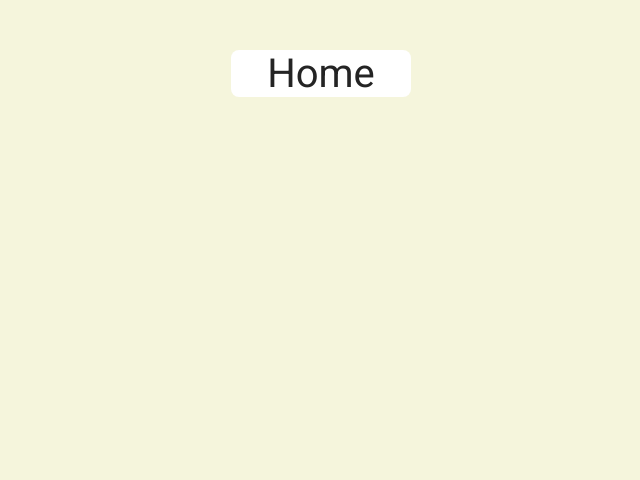
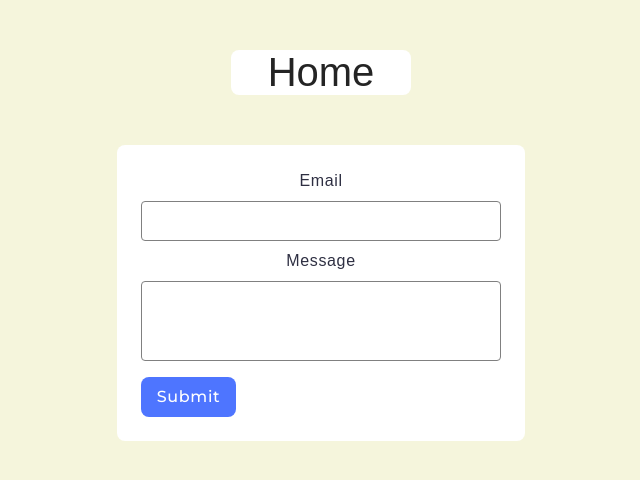
Before and after one commit to migell1415/goit-js-hw-09, a website built with Vite: page src/2-form.html in a window 1280 px wide. Shown: the whole page, without its empty margins (319-959 px from the left). Built offline with nearby package versions, Linux system fonts and the light colour scheme.

Commit message:
create form

```diff
--- a/src/2-form.html
+++ b/src/2-form.html
@@ -9,6 +9,17 @@
   </head>
   <body>
     <a class="nav-link" href="./index.html">Home</a>
+    <form class="feedback-form" autocomplete="off">
+      <label>
+        Email
+        <input type="email" name="email" autofocus />
+      </label>
+      <label>
+        Message
+        <textarea name="message" rows="8"></textarea>
+      </label>
+      <button type="submit">Submit</button>
+    </form>
 
     <script src="./js/2-form.js" type="module"></script>
   </body>
--- /dev/null
+++ b/src/css/2-form.css
@@ -0,0 +1,80 @@
+.feedback-form {
+    margin: 0 auto;
+    width: 408px;
+    height: 296px;
+    padding: 24px;
+    background-color: #fff;
+    border-radius: 8px
+}
+
+.feedback-form>label {
+    display: flex;
+    flex-direction: column;
+    gap: 8px;
+    color: #2e2f42;
+    line-height: 24px;
+    letter-spacing: .64px
+}
+
+.feedback-form>label>input {
+    margin-bottom: 8px;
+    height: 40px;
+    border-radius: 4px;
+    border: 1px solid #808080;
+    color: #2e2f42;
+    font-family: Montserrat;
+    font-size: 16px;
+    font-style: normal;
+    font-weight: 400;
+    line-height: 24px;
+    letter-spacing: .64px
+}
+
+.feedback-form>label>textarea {
+    margin-bottom: 16px;
+    height: 80px;
+    border-radius: 4px;
+    border: 1px solid #808080;
+    resize: none;
+    color: #2e2f42;
+    font-family: Montserrat;
+    font-size: 16px;
+    font-style: normal;
+    font-weight: 400;
+    line-height: 24px;
+    letter-spacing: .64px
+}
+
+.feedback-form>button {
+    width: 95px;
+    height: 40px;
+    display: flex;
+    padding: 8px 16px;
+    justify-content: center;
+    align-items: center;
+    border-radius: 8px;
+    background-color: #4e75ff;
+    border: none;
+    color: #fff;
+    font-family: Montserrat;
+    font-size: 16px;
+    font-style: normal;
+    font-weight: 500;
+    line-height: 24px;
+    letter-spacing: .64px
+}
+
+.feedback-form>label>input:hover,
+.feedback-form>label>textarea:hover {
+    border: 1px solid #000
+}
+
+.feedback-form>label>input:focus,
+.feedback-form>label>textarea:focus {
+    border: 1px solid #808080;
+    outline: none
+}
+
+.feedback-form>button:hover {
+    background-color: #6c8cff
+}
--- a/src/css/styles.css
+++ b/src/css/styles.css
@@ -6,7 +6,10 @@
 */
 
 @import url('./1-gallery.css');
-@import url('https://fonts.googleapis.com/css2?family=Roboto&display=swap');
+@import url('./2-form.css');
+/* @import url('https://fonts.googleapis.com/css2?family=Roboto&display=swap'); */
+
+@import"https://fonts.googleapis.com/css2?family=Montserrat:ital,wght@0,100..900;1,100..900&family=Roboto:wght@300;400;700&family=Work+Sans:ital,wght@0,100..900;1,100..900&display=block";
 
 h1,
 h2,
@@ -36,11 +39,11 @@ p {
 
 a {
   color: currentColor;
-    text-decoration: none
+  text-decoration: none
 }
 
 body {
-  font-family: 'Roboto',
+  font-family: 'Montserat',
     sans-serif;
   text-align: center;
   background-color: beige;
--- a/src/js/2-form.js
+++ b/src/js/2-form.js
@@ -0,0 +1,38 @@
+const formData = {
+    email: "",
+    message: "",
+}
+
+const form = document.querySelector(".feedback-form");
+const email = document.querySelector(".feedback-form > label > input");
+const message = document.querySelector(".feedback-form > label > textarea");
+const button = form.children[2];
+
+form.addEventListener("input", () => {
+    formData.email = email.value.trim();
+    formData.message = message.value.trim();
+    localStorage.setItem("feedback-form-state", JSON.stringify(formData));
+})
+
+form.addEventListener("submit", (ev) => {
+    ev.preventDefault();
+    if (email.value === "" || message.value === "") {
+        alert("Fill please all fields");
+    } else {
+        console.log(formData);
+        localStorage.removeItem("feedback-form-state");
+        form.reset();
+    }
+}
+)
+
+const fillInputs = () => {
+    const savedData = localStorage.getItem("feedback-form-state");
+    if (savedData !== null) {
+        const data = JSON.parse(savedData);
+        email.value = data.email;
+        message.value = data.message;
+    }
+};
+
+window.addEventListener("load", fillInputs);
```
